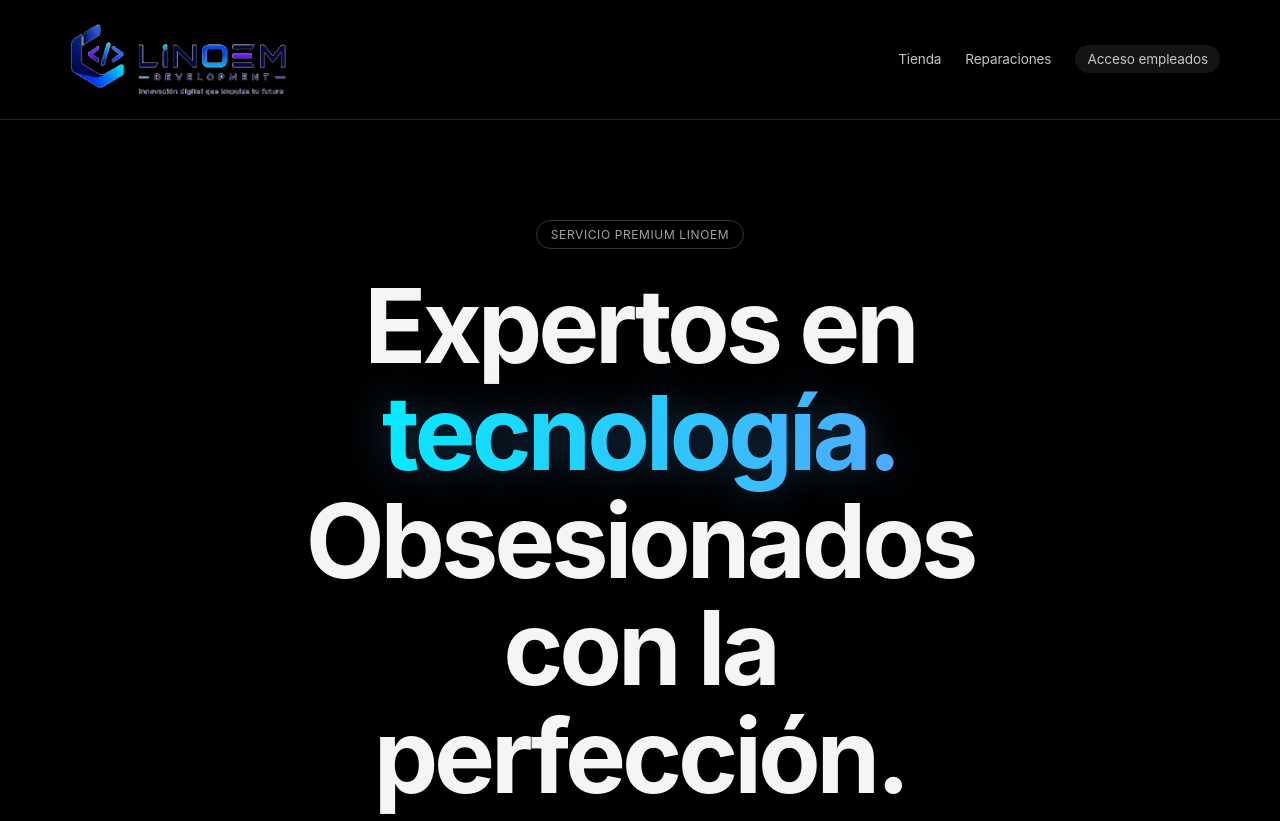
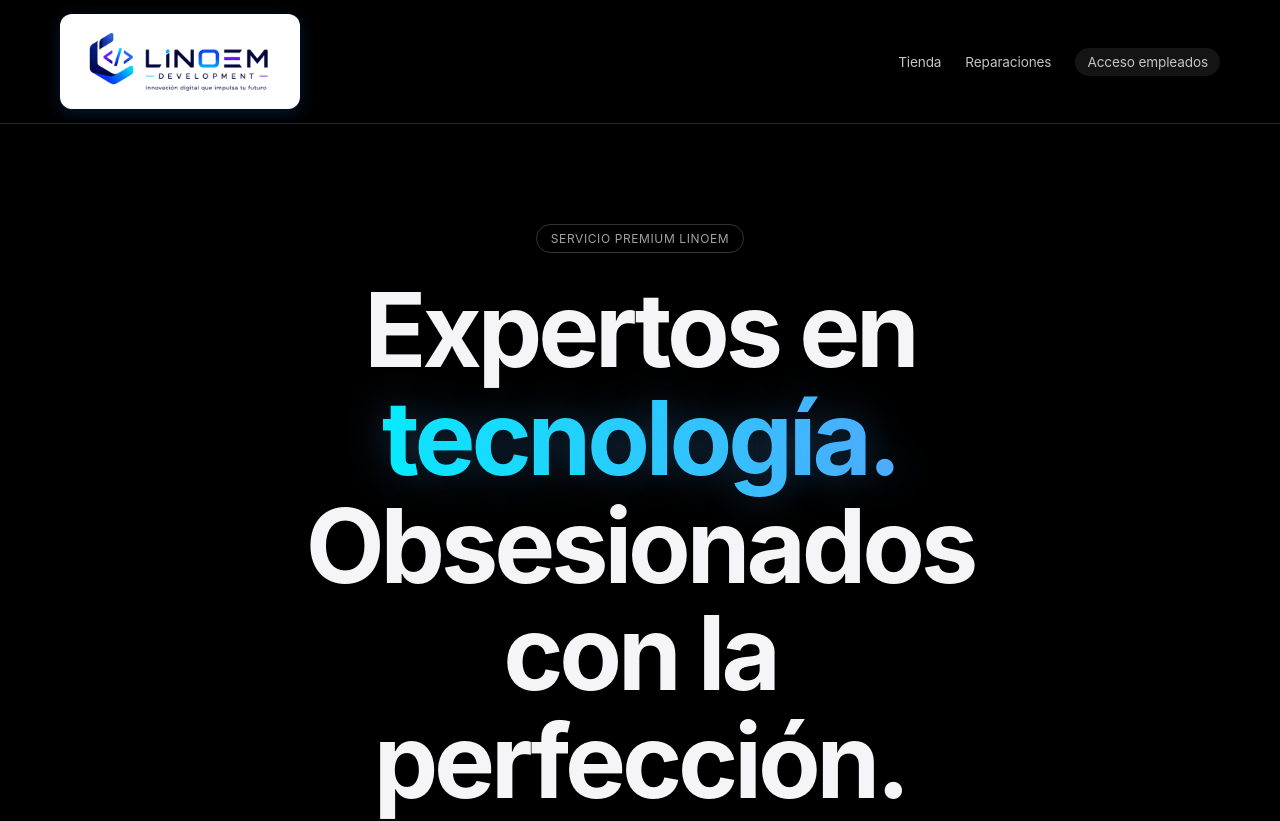
Before and after one commit to emannnuel55-pixel/PUNTO-DE-VENTA-CELULARES, a Next.js app: page / in a window 1280 px wide. Shown: the top 821 px of the page. Built offline with nearby package versions, Linux system fonts and the light colour scheme; no server answers; the database is empty.

Commit message:
style: arreglar visibilidad de logo en pagina de inicio

```diff
--- a/app/globals.css
+++ b/app/globals.css
@@ -23,9 +23,9 @@ button, input, textarea, select { font: inherit; }
 button { cursor: pointer; }
 img { max-width: 100%; }
 
-.logo-image { height: auto; max-width: 240px; filter: drop-shadow(0 4px 12px rgba(0,0,0,0.5)); transition: transform 0.3s ease; }
-.logo-image:hover { transform: scale(1.02); }
-.logo-image.compact { max-width: 150px; }
+.logo-image { height: auto; max-width: 240px; background: #ffffff; padding: 10px 20px; border-radius: 12px; box-shadow: 0 4px 15px rgba(0, 132, 255, 0.2); transition: transform 0.3s ease, box-shadow 0.3s ease; }
+.logo-image:hover { transform: scale(1.02); box-shadow: 0 6px 20px rgba(0, 132, 255, 0.3); }
+.logo-image.compact { max-width: 150px; padding: 8px 16px; border-radius: 10px; }
 
 /* ===== ESTILOS PREMIUM TIPO APPLE (STOREFRONT) ===== */
 .store-shell { min-height: 100vh; background: #000000; color: #f5f5f7; font-family: -apple-system, BlinkMacSystemFont, "Segoe UI", Roboto, Helvetica, Arial, sans-serif; }
```
